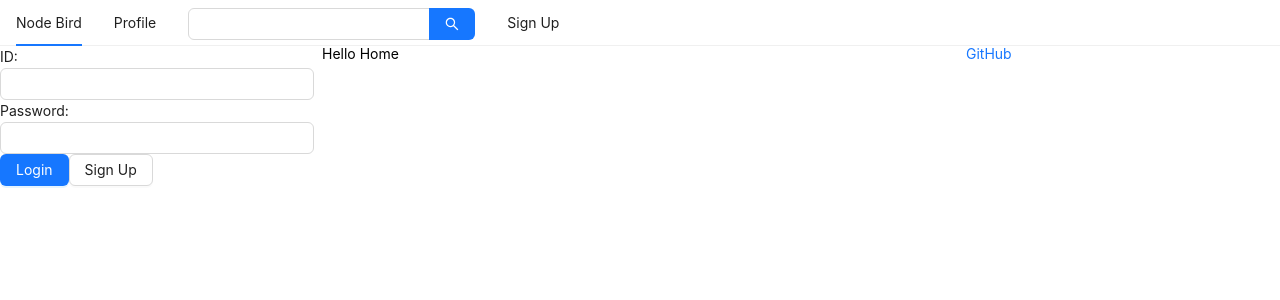
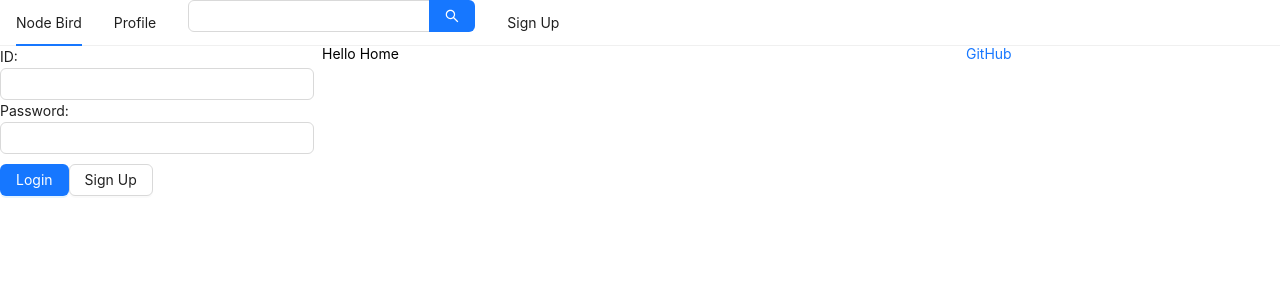
Before and after one commit to Na-David/MyBird, a Next.js app: page / in a window 1280 px wide. Shown: the top 300 px of the page. Built offline with nearby package versions, Linux system fonts and the light colour scheme.

Commit message:
styled-component

```diff
--- a/components/AppLayout.jsx
+++ b/components/AppLayout.jsx
@@ -2,9 +2,14 @@ import React, {useState} from 'react';
 import PropTypes from 'prop-types';
 import Link from 'next/link';
 import { Menu, Input, Row, Col } from 'antd';
+import styled from 'styled-components';
 
 import UserProfile from './UserProfile';
 import LoginForm from './LoginForm';
+
+const SearchInput = styled(Input.Search)`
+  vertical-align: middle
+  `;
 
 const AppLayout = ({children}) => {
 
@@ -21,7 +26,7 @@ const AppLayout = ({children}) => {
             <Link href="/profile"><a>Profile</a></Link>
           </Menu.Item>
           <Menu.Item>
-            <Input.Search enterButton style={{verticalAlign: 'middle'}}/>
+            <Input.Search enterButton/>
           </Menu.Item>
           <Menu.Item>
             <Link href="/signup"><a>Sign Up</a></Link>
--- a/components/LoginForm.jsx
+++ b/components/LoginForm.jsx
@@ -1,6 +1,11 @@
 import React, { useState, useCallback } from 'react';
 import {Form, Input, Button} from 'antd';
 import Link from 'next/link';
+import styled from 'styled-components';
+
+const ButtonWrapper = styled.div`
+    margin-top: 10px;
+`
 
 const LoginForm = () => {
 
@@ -27,10 +32,10 @@ const LoginForm = () => {
                 <label htmlFor='user-password'>Password: </label> <br />
                 <Input name='user-password' type='password' value={password} onChange={onChangePassword} required />
             </div>
-            <div>
+            <ButtonWrapper style={{marginTop: '10px'}}>
                 <Button type='primary' htmlType='submit' loading={false}>Login</Button>
                 <Link href="/signup"><a><Button>Sign Up</Button></a></Link>
-            </div>
+            </ButtonWrapper>
         </Form>
     </div>
   )
```
